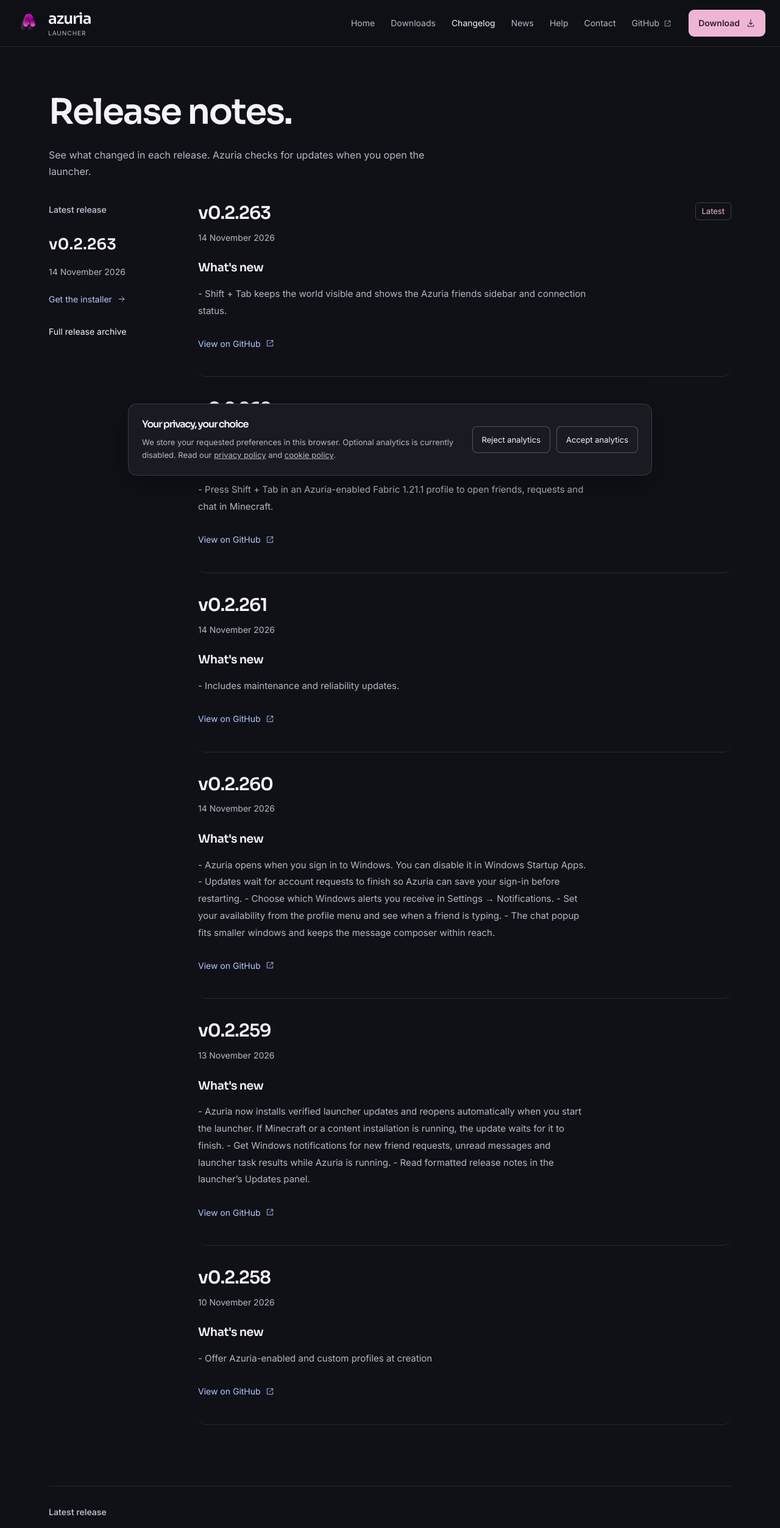
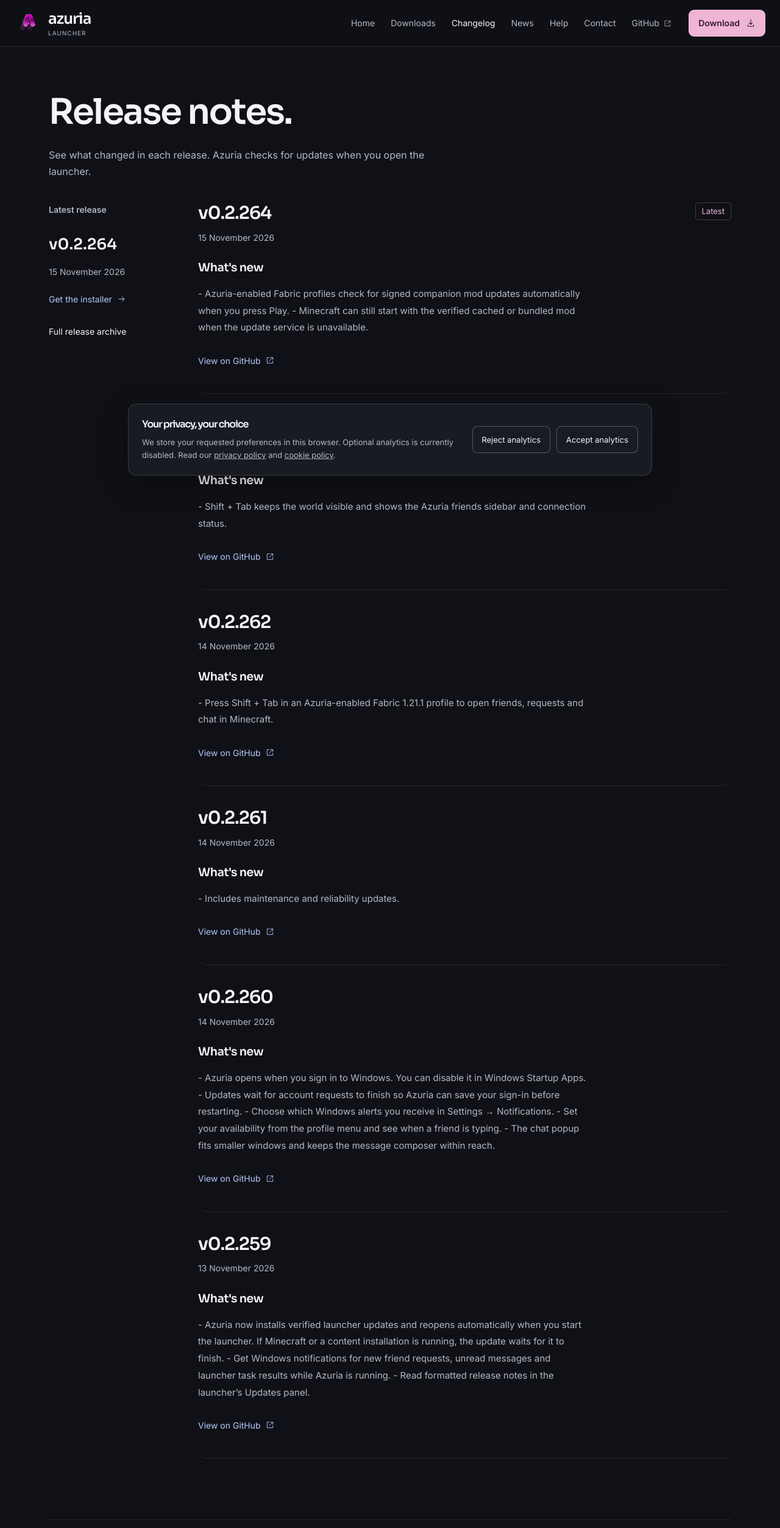
Before and after one commit to jamesb123450/azuria-releases, a plain HTML site: page site/changelog/index.html in a window 1280 px wide. Shown: the top 2506 px of the page at 61% size. Drawn offline with Linux system fonts and the light colour scheme; no server answers.

Commit message:
Publish Azuria website

```diff
--- a/site/changelog/index.html
+++ b/site/changelog/index.html
@@ -159,8 +159,8 @@
       <div class="container changelog-layout">
         <aside class="changelog-aside">
           <span class="section-kicker">Latest release</span
-          ><strong data-latest-version>v0.2.263</strong
-          ><span data-latest-date>14 November 2026</span
+          ><strong data-latest-version>v0.2.264</strong
+          ><span data-latest-date>15 November 2026</span
           ><a class="text-link" href="/azuria-releases/downloads/"
             >Get the installer <svg
     width="15"
@@ -183,12 +183,40 @@
           <article class="release-entry">
                   <header>
                     <div>
+                      <h2>v0.2.264</h2>
+                      <time datetime="2026-11-15T10:59:44Z"
+                        >15 November 2026</time
+                      >
+                    </div>
+                    <span class="outline-badge">Latest</span>
+                  </header>
+                  <div class="release-notes"><h3>What&#39;s new</h3><p>- Azuria-enabled Fabric profiles check for signed companion mod updates automatically when you press Play. - Minecraft can still start with the verified cached or bundled mod when the update service is unavailable. </p></div>
+                  <a
+                    class="text-link"
+                    href="https://github.com/jamesb123450/azuria-releases/releases/tag/v0.2.264"
+                    >View on GitHub <svg
+    width="14"
+    height="14"
+    viewBox="0 0 24 24"
+    fill="none"
+    stroke="currentColor"
+    stroke-width="1.6"
+    stroke-linecap="round"
+    stroke-linejoin="round"
+    aria-hidden="true"
+  >
+    <path d="M14 4h6v6m0-6L10 14M10 4H4v16h16v-6"/>
+  </svg></a
+                  >
+                </article><article class="release-entry">
+                  <header>
+                    <div>
                       <h2>v0.2.263</h2>
                       <time datetime="2026-11-14T21:42:36Z"
                         >14 November 2026</time
                       >
                     </div>
-                    <span class="outline-badge">Latest</span>
+
                   </header>
                   <div class="release-notes"><h3>What&#39;s new</h3><p>- Shift + Tab keeps the world visible and shows the Azuria friends sidebar and connection status. </p></div>
                   <a
@@ -320,34 +348,6 @@
     <path d="M14 4h6v6m0-6L10 14M10 4H4v16h16v-6"/>
   </svg></a
                   >
-                </article><article class="release-entry">
-                  <header>
-                    <div>
-                      <h2>v0.2.258</h2>
-                      <time datetime="2026-11-10T19:20:44Z"
-                        >10 November 2026</time
-                      >
-                    </div>
-
-                  </header>
-                  <div class="release-notes"><h3>What&#39;s new</h3><p>- Offer Azuria-enabled and custom profiles at creation </p></div>
-                  <a
-                    class="text-link"
-                    href="https://github.com/jamesb123450/azuria-releases/releases/tag/v0.2.258"
-                    >View on GitHub <svg
-    width="14"
-    height="14"
-    viewBox="0 0 24 24"
-    fill="none"
-    stroke="currentColor"
-    stroke-width="1.6"
-    stroke-linecap="round"
-    stroke-linejoin="round"
-    aria-hidden="true"
-  >
-    <path d="M14 4h6v6m0-6L10 14M10 4H4v16h16v-6"/>
-  </svg></a
-                  >
                 </article>
         </section>
       </div>
@@ -355,12 +355,12 @@
             class="latest-notice container"
             aria-label="Latest Azuria release"
             data-latest-notice
-            data-built-tag="v0.2.263"
+            data-built-tag="v0.2.264"
           >
             <div>
               <span class="section-kicker">Latest release</span
-              ><strong data-latest-version>v0.2.263</strong
-              ><span data-latest-date>14 November 2026</span>
+              ><strong data-latest-version>v0.2.264</strong
+              ><span data-latest-date>15 November 2026</span>
               <p data-release-status aria-live="polite">
                 Release information from the last successful build. GitHub
                 always has the current download.
```
Also changed, not shown: site/404.html (+3 -3 lines), site/contact/index.html (+3 -3 lines), site/cookie-policy/index.html (+3 -3 lines), site/downloads/index.html (+6 -6 lines), site/help/index.html (+3 -3 lines), site/index.html (+29 -29 lines), site/news/index.html (+3 -3 lines), site/privacy/index.html (+3 -3 lines), site/terms/index.html (+3 -3 lines).
